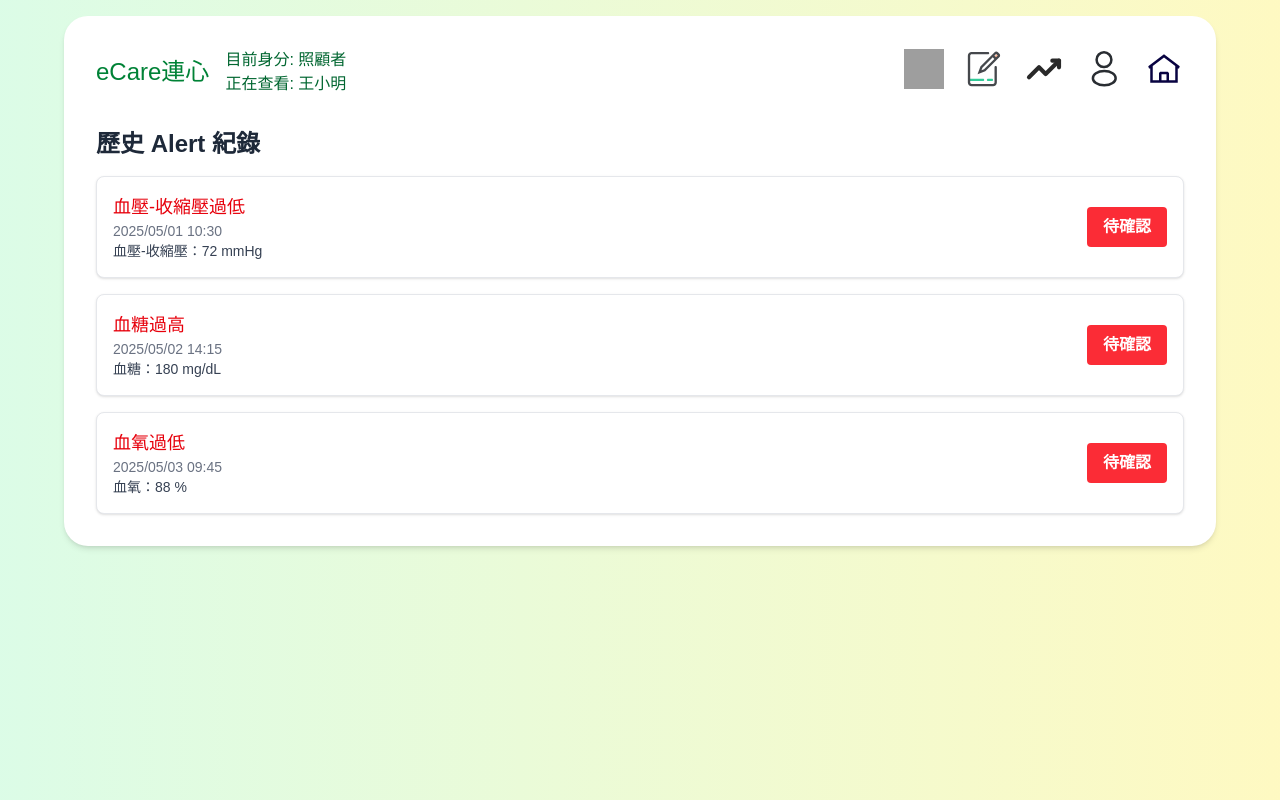
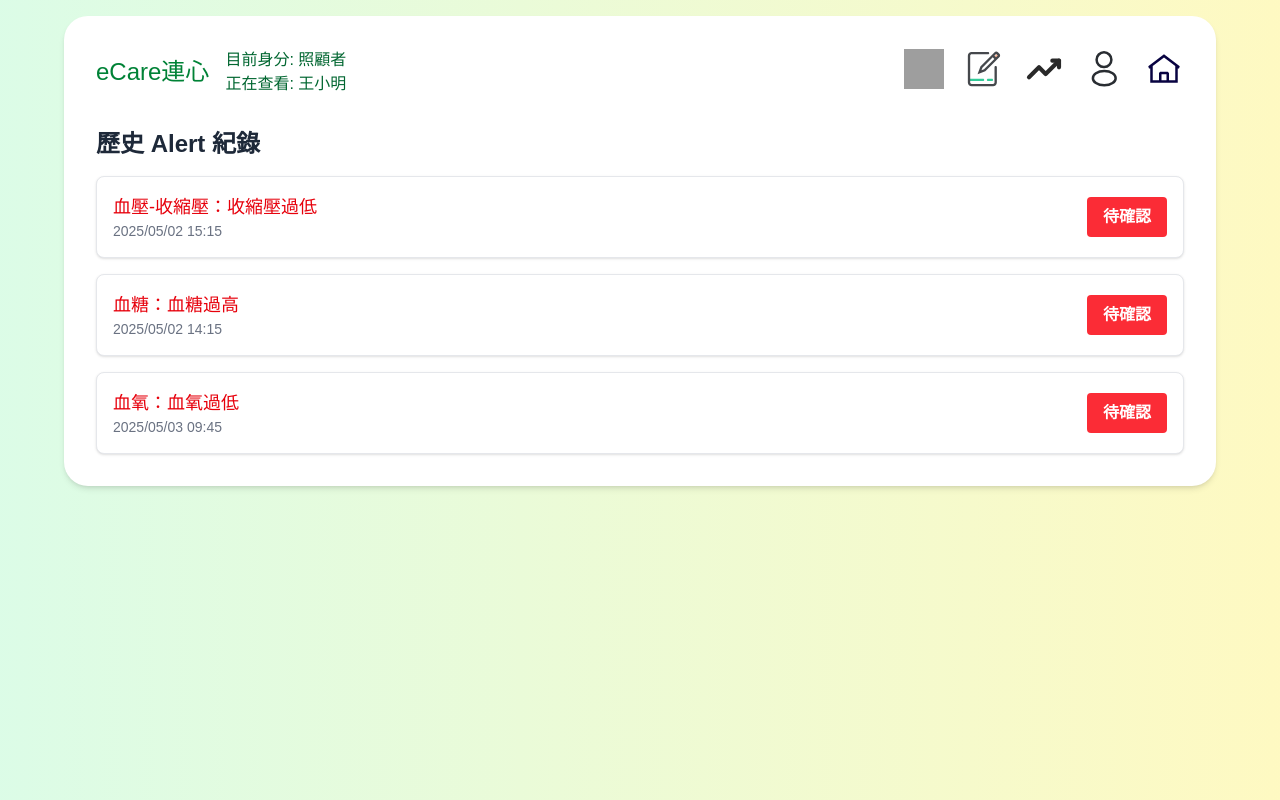
Before and after one commit to dbms-team18/eCare, a Next.js app in the folder frontend/: page /alert in a window 1280 px wide. Built offline with nearby package versions, Linux system fonts and the light colour scheme; grey boxes are pictures that could not be loaded.

Commit message:
修改 alert 頁面和類型定義

```diff
--- a/frontend/app/alert/page.tsx
+++ b/frontend/app/alert/page.tsx
@@ -13,9 +13,8 @@ const initialAlertRecords: Alert[] = [
     userId: 1,
     patientId: '1',
     vitalTypeId: 2,
-    alertInfo: 72, //怪怪的，總之先寫了vitalSigns的數值
-    timestamp: 202505011030,
-    message: '收縮壓過低',
+    alertInfo:  '收縮壓過低',
+    timestamp: 202505021515,
   },
   {
     alertID: '2',
@@ -23,9 +22,8 @@ const initialAlertRecords: Alert[] = [
     userId: 1,
     patientId: '1',
     vitalTypeId: 1,
-    alertInfo: 180,
+    alertInfo: '血糖過高',
     timestamp: 202505021415,
-    message: '血糖過高',
   },
   {
     alertID: '3',
@@ -33,9 +31,8 @@ const initialAlertRecords: Alert[] = [
     userId: 1,
     patientId: '1',
     vitalTypeId: 5,
-    alertInfo: 88,
+    alertInfo: '血氧過低',
     timestamp: 202505030945,
-    message: '血氧過低',
   },
 ];
 
@@ -77,13 +74,10 @@ const AlertPage: React.FC = () => {
                 <p className="text-lg font-medium text-red-600">
                   {typeof record.vitalTypeId === 'number' && typeof record.alertInfo === 'number'
                     ? getAlertMessage(record.vitalTypeId, record.alertInfo)
-                    : '異常警示'}
+                    : `${idToCategory[String(record.vitalTypeId)]}：${record.alertInfo}` }
                 </p>
                 <p className="text-sm text-gray-500">
                   {record.timestamp !== undefined ? formatTimestamp(record.timestamp) : '未知時間'}
-                </p>
-                <p className="text-sm text-gray-700">
-                  {idToCategory[String(record.vitalTypeId)]}：{record.alertInfo} {unitMap[record.vitalTypeId]}
                 </p>
               </div>
               <button
--- a/frontend/types/alert.ts
+++ b/frontend/types/alert.ts
@@ -4,7 +4,6 @@ export type Alert = {
   userId: number;
   patientId: string;
   vitalTypeId: number;
-  alertInfo?: number;
+  alertInfo?: string;
   timestamp?: number;
-  message: string;
 };
```
